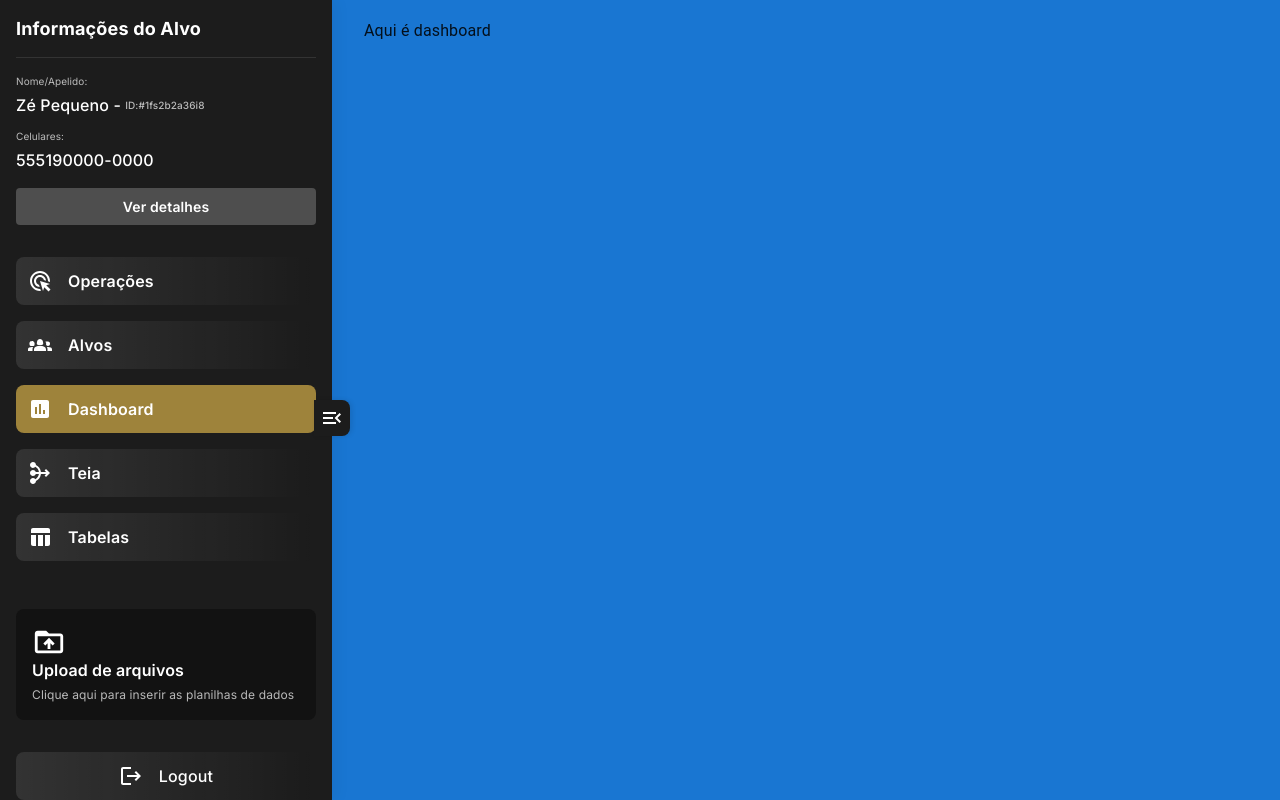
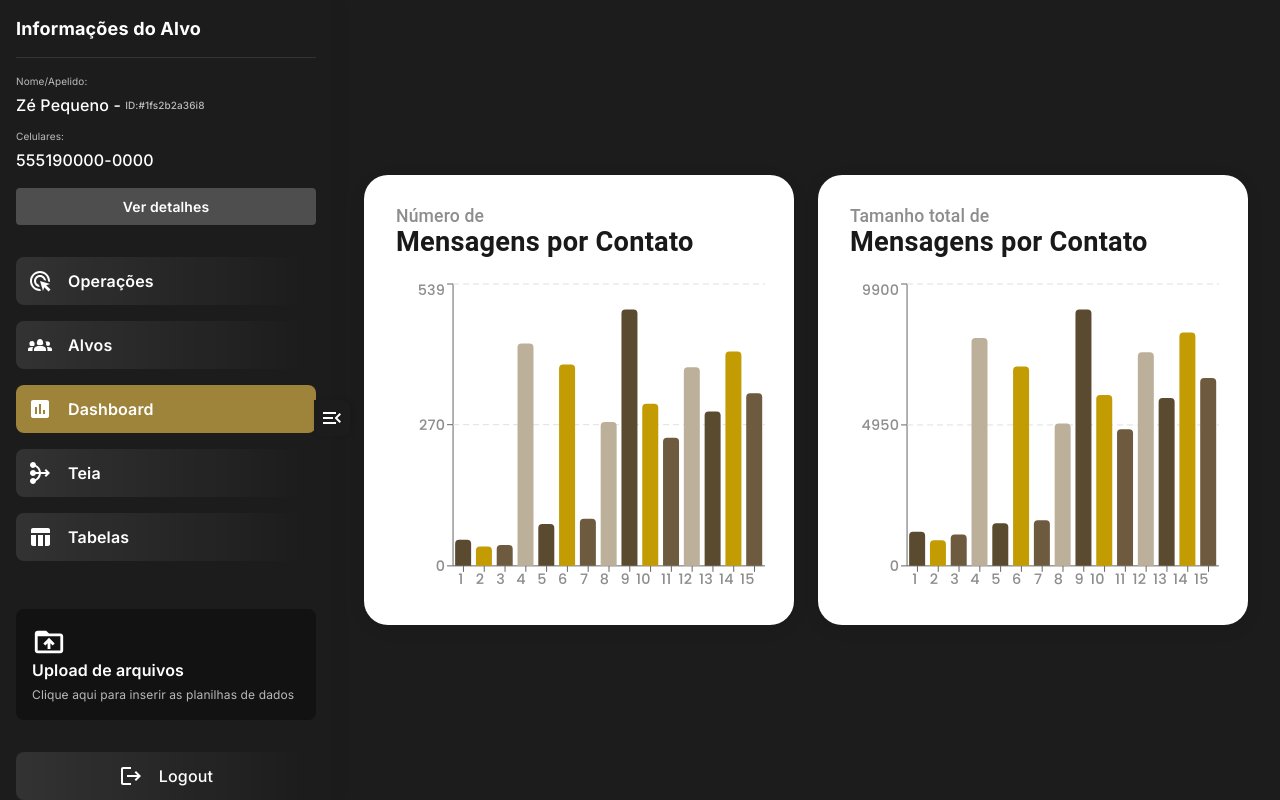
Before and after one commit to lucasdellatorre/dashboard-operacional-frontend, a React (Vite) app: page /dashboard in a window 1280 px wide. Built offline with nearby package versions, Linux system fonts and the light colour scheme.

Commit message:
feat: add BarChart component and integrate with Dashboard

```diff
--- a/package.json
+++ b/package.json
@@ -21,6 +21,7 @@
     "@hookform/resolvers": "^5.0.1",
     "@mui/icons-material": "^6.4.8",
     "@mui/material": "^6.4.8",
+    "@mui/x-charts": "^8.0.0",
     "axios": "^1.8.2",
     "d3": "^7.9.0",
     "date-fns": "^4.1.0",
@@ -30,7 +31,8 @@
     "react-hook-form": "^7.55.0",
     "react-icons": "^5.5.0",
     "react-router-dom": "^7.3.0",
-    "zod": "^3.24.3"
+    "zod": "^3.24.3",
+    "recharts": "^2.15.3"
   },
   "devDependencies": {
     "@eslint/js": "^9.21.0",
--- /dev/null
+++ b/src/components/dashboard/WebChart/BarChart.tsx
@@ -0,0 +1,150 @@
+import React from "react";
+import { BarChart, Bar, XAxis, YAxis, Tooltip, ResponsiveContainer, Cell, ReferenceLine } from "recharts";
+import { Paper, Typography, Box } from "@mui/material";
+
+export interface BarChartGenericProps {
+  contacts: string[];
+  data: number[];
+  title: string;
+  subtitle: string;
+  tooltipLabel?: string;
+  expanded?: boolean;
+}
+
+const barColors = [
+  "#5A4A2F",
+  "#C39B03",
+  "#6E5A3E",
+  "#BCB09A",
+];
+
+function getTickValues(min: number, max: number, count: number) {
+  const step = (max - min) / (count - 1);
+  return Array.from({ length: count }, (_, i) => Math.round(min + i * step));
+}
+
+const CustomTooltip = ({ active, payload, label, tooltipLabel }: any) => {
+  if (active && payload && payload.length) {
+    const color = payload[0].payload.fill;
+    return (
+      <Box
+        sx={{
+          bgcolor: color,
+          color: "#fff",
+          borderRadius: "0.5rem",
+          px: "1rem",
+          py: "0.5rem",
+          fontWeight: 600,
+          fontSize: "1rem",
+          boxShadow: 2,
+          minWidth: "5rem",
+          textAlign: "center",
+        }}
+      >
+        <div>{`Contato ${label}`}</div>
+        <div>{tooltipLabel || "Total"}: {payload[0].value}</div>
+      </Box>
+    );
+  }
+  return null;
+};
+
+const BarChartGeneric: React.FC<BarChartGenericProps> = ({
+  contacts,
+  data,
+  title,
+  subtitle,
+  tooltipLabel,
+  expanded = false,
+}) => {
+  const chartData = contacts.map((contact, idx) => ({
+    name: contact,
+    value: data[idx],
+    fill: barColors[idx % barColors.length],
+  }));
+
+  // Calcular ticks do eixo Y
+  const minY = 0;
+  const maxY = Math.max(...data) * 1.1; // 10% acima do maior valor
+  const tickCount = expanded ? 5 : 3;
+  const yTicks = getTickValues(minY, maxY, tickCount);
+
+  return (
+    <Paper
+      sx={{
+        width: "100%",
+        height: { xs: "300px", sm: expanded ? "450px" : "400px", md: expanded ? "500px" : "450px" },
+        p: { xs: 2, sm: 3 },
+        borderRadius: "1.5rem",
+        boxShadow: "0 0.25rem 1rem rgba(0,0,0,0.1)",
+        backgroundColor: "#fff",
+        fontFamily: "Poppins, sans-serif",
+        display: "flex",
+        flexDirection: "column",
+      }}
+    >
+      <Typography
+        sx={{
+          color: "#8D8D8D",
+          fontWeight: 500,
+          fontSize: "1.1rem",
+          lineHeight: 1.1,
+          mb: 0,
+          mt: 1,
+          ml: 1,
+        }}
+      >
+        {subtitle}
+      </Typography>
+      <Typography
+        sx={{
+          color: "#191919",
+          fontWeight: 700,
+          fontSize: "1.7rem",
+          mt: -0.5,
+          ml: 1,
+          mb: 2,
+        }}
+      >
+        {title}
+      </Typography>
+      <Box sx={{ flex: 1, minHeight: 0 }}>
+        <ResponsiveContainer width="100%" height="100%">
+          <BarChart data={chartData} margin={{ top: 5, bottom: 5, left: 5, right: 5 }}>
+            <XAxis
+              dataKey="name"
+              tick={{ fill: "#8D8D8D", fontWeight: 500, fontSize: "0.9rem" }}
+              textAnchor="end"
+              interval={0}
+            />
+            <YAxis
+              tick={{ fill: "#8D8D8D", fontWeight: 500, fontSize: "0.9rem" }}
+              ticks={yTicks}
+              domain={[minY, maxY]}
+            />
+            {yTicks.map((y, idx) => (
+              y !== 0 && (
+                <ReferenceLine
+                  key={"refline-" + y}
+                  y={y}
+                  stroke="#E0E0E0"
+                  strokeDasharray="6 4"
+                  strokeWidth={1}
+                  ifOverflow="extendDomain"
+                />
+              )
+            ))}
+            <Tooltip content={({ active, payload, label }) => <CustomTooltip active={active} payload={payload} label={label} tooltipLabel={tooltipLabel} />} />
+            <Bar dataKey="value" radius={[4, 4, 0, 0]}>
+              {chartData.map((entry, idx) => (
+                <Cell key={`cell-${idx}`} fill={entry.fill} />
+              ))}
+            </Bar>
+          </BarChart>
+        </ResponsiveContainer>
+      </Box>
+    </Paper>
+  );
+};
+
+export default BarChartGeneric;
--- a/src/routes/Dashboard/index.tsx
+++ b/src/routes/Dashboard/index.tsx
@@ -1,32 +1,109 @@
-import { Box, Typography } from "@mui/material";
-import React from "react";
+import { Box, Button } from "@mui/material";
+import React, { useState } from "react";
+import BarChartGeneric from "../../components/dashboard/WebChart/BarChart";
 
 const Dashboard: React.FC = () => {
+  // Exemplo de dados
+  const contacts = [
+    "1", "2", "3", "4", "5", "6", "7", "8", "9", "10", "11", "12", "13", "14", "15"
+  ];
+  const mensagensPorContato = [
+    50, 37, 40, 425, 80,
+    385, 90, 275, 490, 310,
+    245, 380, 295, 410, 330
+  ];
+  const tamanhoTotalPorContato = [
+    1200, 900, 1100, 8000, 1500,
+    7000, 1600, 5000, 9000, 6000,
+    4800, 7500, 5900, 8200, 6600
+  ];
+
+  const [expandedChart, setExpandedChart] = useState<"mensagens" | "tamanho" | null>(null);
+
   return (
     <Box
-      bgcolor={"customBackground.darkGray"}
-      width={"100%"}
-      display={"flex"}
-      height={"100vh"}
-      alignItems={"stretch"}
-      overflow={"hidden"}
-      justifyContent={"center"}
       sx={{
-        backgroundPosition: "center",
+        bgcolor: "#1c1c1c",
+        minHeight: "100vh",
+        display: "flex",
+        alignItems: "center",
+        justifyContent: "center",
+        p: { xs: 2, sm: 4 },
+        boxSizing: "border-box",
       }}
     >
       <Box
-        bgcolor={"primary.main"}
-        width={"100%"}
-        display={"flex"}
-        px={"2rem"}
-        pb={"1rem"}
-        pt={"1.2rem"}
-        flexDirection={"column"}
-        flex={1}
-        gap={"1rem"}
+        sx={{
+          width: "100%",
+          maxWidth: "1200px",
+          display: "flex",
+          flexDirection: "column",
+          gap: 3,
+        }}
       >
-        <Typography sx={{ color: "text.primary" }}>Aqui é dashboard</Typography>
+        {expandedChart === null ? (
+          <Box
+            sx={{
+              display: "grid",
+              gridTemplateColumns: { xs: "1fr", md: "1fr 1fr" },
+              gap: 3,
+              width: "100%",
+            }}
+          >
+            <Box
+              sx={{ cursor: 'pointer' }}
+              onClick={() => setExpandedChart("mensagens")}
+            >
+              <BarChartGeneric
+                contacts={contacts}
+                data={mensagensPorContato}
+                title="Mensagens por Contato"
+                subtitle="Número de"
+                tooltipLabel="Total"
+                expanded={false}
+              />
+            </Box>
+            <Box
+              sx={{ cursor: 'pointer' }}
+              onClick={() => setExpandedChart("tamanho")}
+            >
+              <BarChartGeneric
+                contacts={contacts}
+                data={tamanhoTotalPorContato}
+                title="Mensagens por Contato"
+                subtitle="Tamanho total de"
+                tooltipLabel="Tamanho"
+                expanded={false}
+              />
+            </Box>
+          </Box>
+        ) : (
+          <Box>
+            <Button
+              variant="outlined"
+              sx={{
+                mb: 2,
+                color: "#fff",
+                borderColor: "#fff",
+                '&:hover': {
+                  borderColor: "#fff",
+                  backgroundColor: "rgba(255,255,255,0.1)"
+                }
+              }}
+              onClick={() => setExpandedChart(null)}
+            >
+              Voltar
+            </Button>
+            <BarChartGeneric
+              contacts={contacts}
+              data={expandedChart === "mensagens" ? mensagensPorContato : tamanhoTotalPorContato}
+              title="Mensagens por Contato"
+              subtitle={expandedChart === "mensagens" ? "Número de" : "Tamanho total de"}
+              tooltipLabel={expandedChart === "mensagens" ? "Total" : "Tamanho"}
+              expanded={true}
+            />
+          </Box>
+        )}
       </Box>
     </Box>
   );
```
Also changed, not shown: 1 other file (tests, documents, lock files or other folders).
